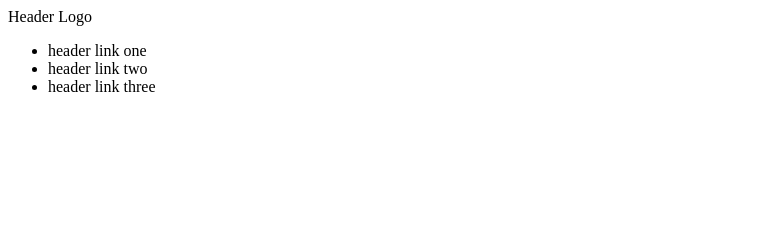
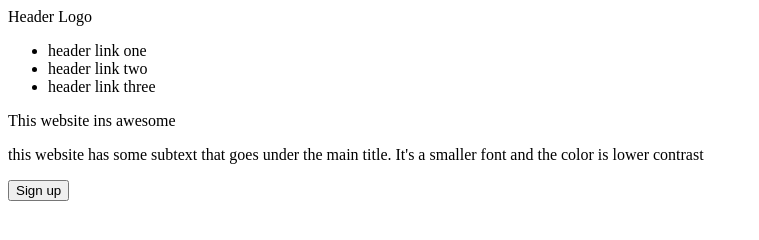
Before and after one commit to Sudip-ta/New-project, a plain HTML site: page index.html in a window 1280 px wide. Shown: the whole page, without its empty margins (0-759 px from the left). Drawn offline with Linux system fonts and the light colour scheme.

Commit message:
add three new elements inside the "left-side" div, one div having a class called "title" and some text, one paragraph having some text and one butto -n having a class "button" and some text
the title class was added to the div for styling
the title and the button class was also added to
style the button.

```diff
--- a/index.html
+++ b/index.html
@@ -22,7 +22,9 @@
             </div>
         <div class="header-two">
             <div class="left-side">
-
+                <div class="title">This website ins awesome</div>
+                <p>this website has some subtext that goes under the main title. It's a smaller font and the color is lower contrast</p>
+                <button class="button">Sign up</button>
             </div>
             <div class="right-side">
 
```
Also changed, not shown: 1 other file.
